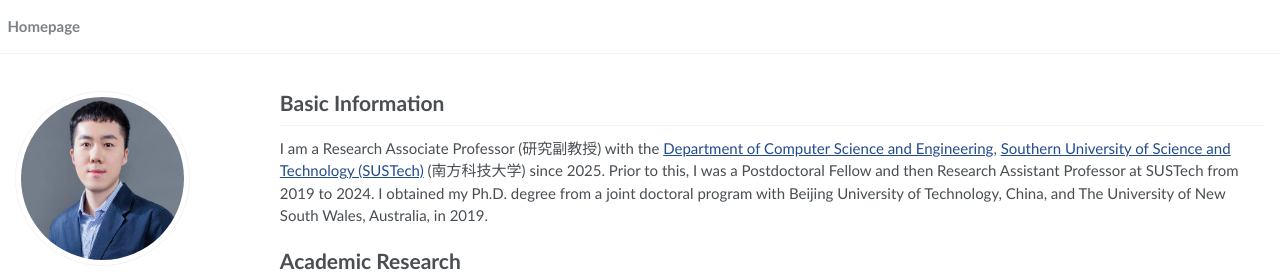
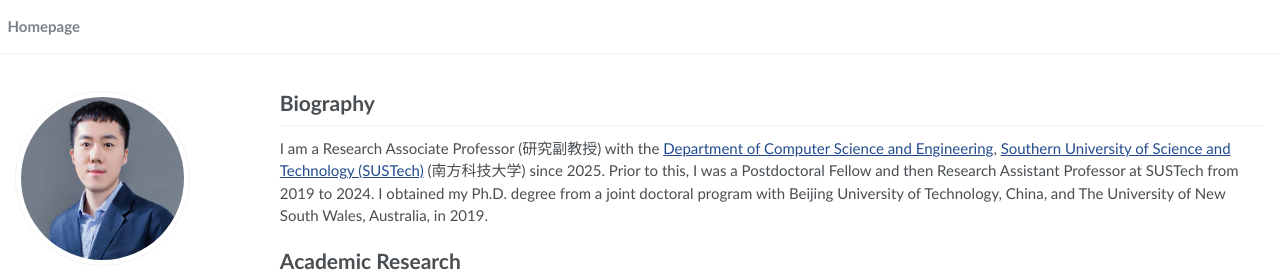
Before and after one commit to auto4opt/auto4opt, a Jekyll site: the page built from _pages/about.md, in a window 1280 px wide and 900 px high. Shown: the top 276 px of the window. Built offline with Jekyll 4.4.1, drawn with Linux system fonts in a browser that asks for light colours.

Commit message:
Update about.md

```diff
--- a/_pages/about.md
+++ b/_pages/about.md
@@ -18,7 +18,7 @@ redirect_from:
 
 <span class='anchor' id='about-me'></span>
 
-# Basic Information
+# Biography
 I am a Research Associate Professor (研究副教授) with the [Department of Computer Science and Engineering](https://cse.sustech.edu.cn/en/site/index/), [Southern University of Science and Technology (SUSTech)](https://www.sustech.edu.cn/en/) (南方科技大学) since 2025. Prior to this, I was a Postdoctoral Fellow and then Research Assistant Professor at SUSTech from 2019 to 2024. I obtained my Ph.D. degree from a joint doctoral program with Beijing University of Technology, China, and The University of New South Wales, Australia, in 2019.
 
 
```
